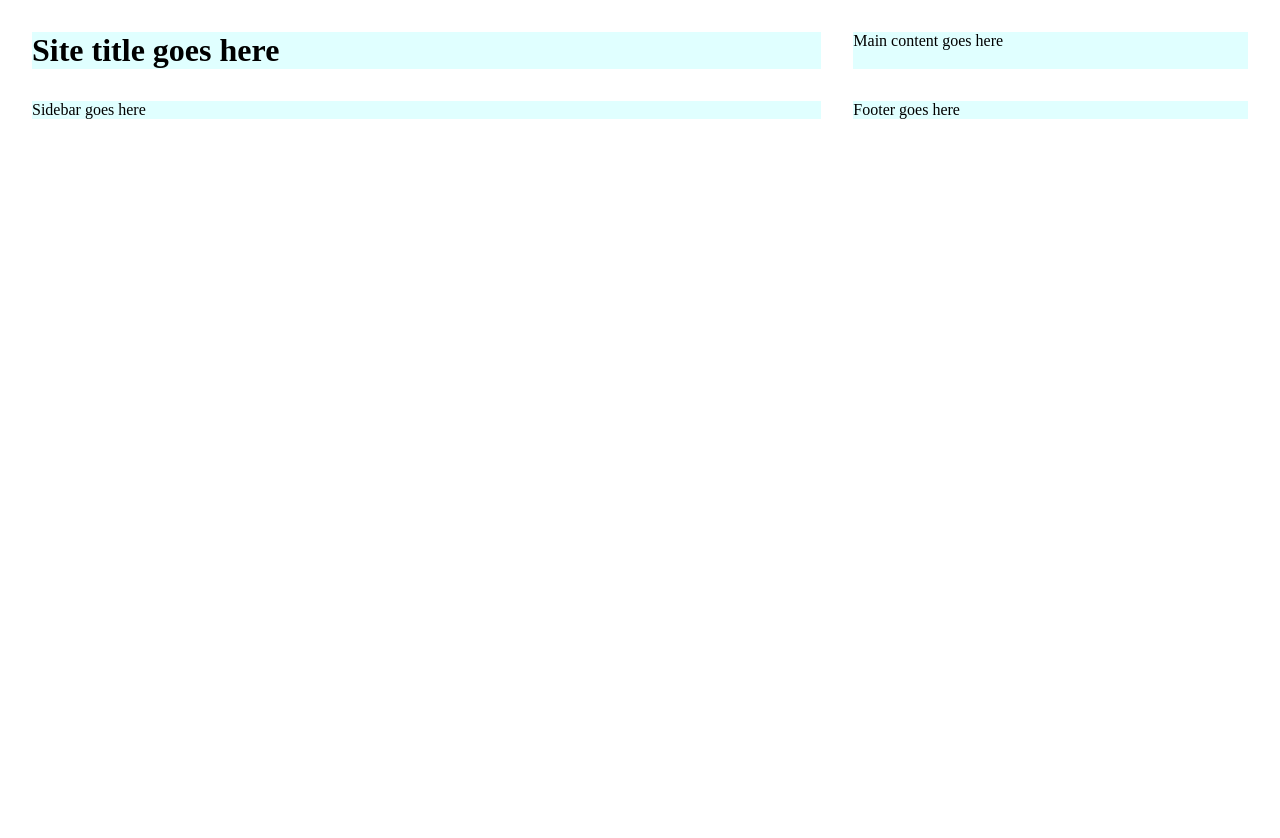
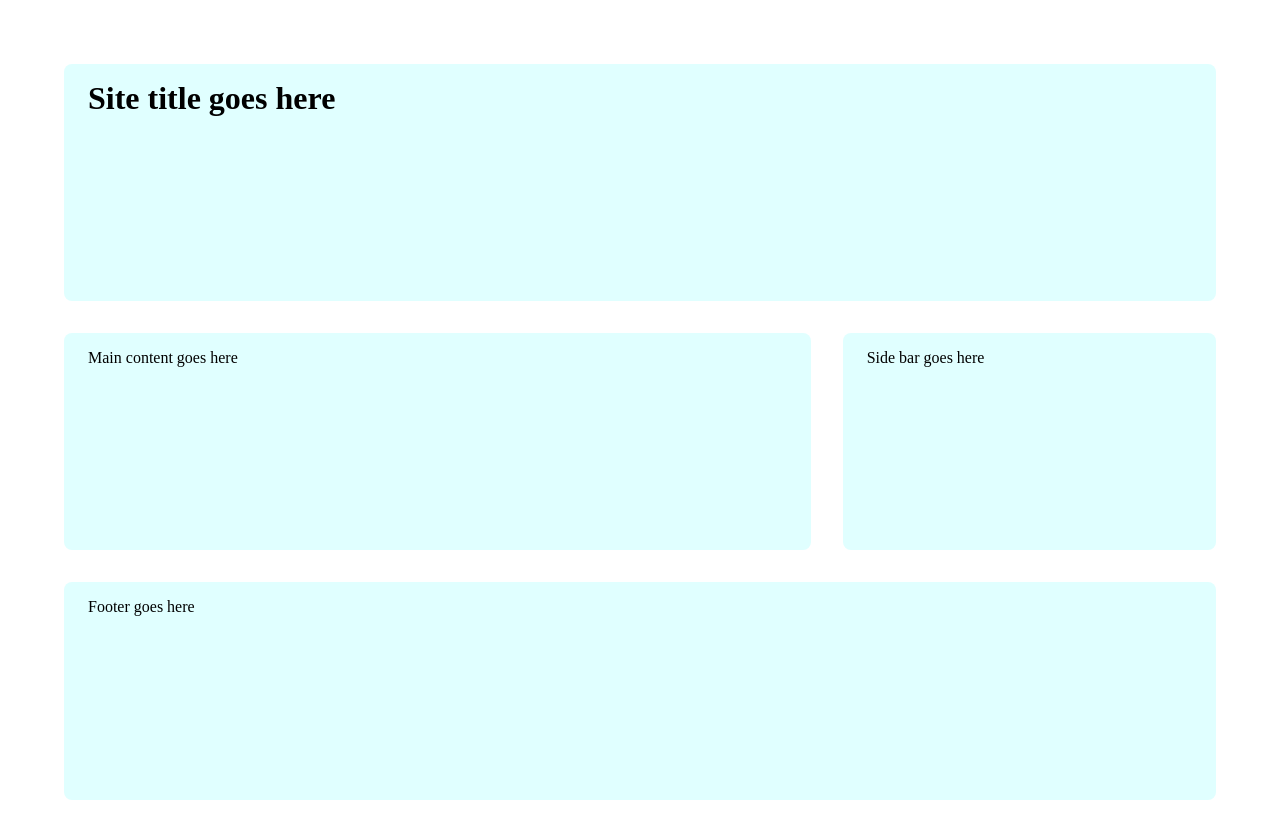
Before and after one commit to avalchanova/SoftUni-HTML-CSS-, a plain HTML site: page Grid and Positioning/05.Position-Grid-Exercise-Resources/basic-layout.html in a window 1280 px wide. Before the commit the page ends 800 px from the top, so only its background shows below. Drawn offline with Linux system fonts and the light colour scheme.

Commit message:
basic layout grid site

```diff
--- a/Grid and Positioning/05.Position-Grid-Exercise-Resources/basic-layout.html
+++ b/Grid and Positioning/05.Position-Grid-Exercise-Resources/basic-layout.html
@@ -13,25 +13,41 @@
         body {
             padding:2em
         }
-        body > * {
+        .site > * {
             background: lightcyan;
+            padding: 1em 1.5em;
+            border-radius: 0.5em;
         }
-        body{
+        .site{
+            min-height: 100vh;
             display: grid;
+            padding: 2em;
             grid-template-columns: 2fr 1fr;
             gap: 2em;
-
+            justify-content: center;
+            grid-template-areas:
+                "header header"
+                "main sidebar"
+                "footer footer";
+        }
+        header{
+            grid-area: header;
+        }
+        footer {
+            grid-area: footer;
         }
     </style>
 </head>
 <body>
+    <div class="site">
         <header>
             <h1>Site title goes here</h1>
         </header>
         <main>
             <p>Main content goes here</p>
         </main>
-    <aside>Sidebar goes here</aside>
+        <aside>Side bar goes here</aside>
         <footer>Footer goes here</footer>
+    </div>
 </body>
 </html>
```
Lines whose indentation alone changed are shown as unchanged.
